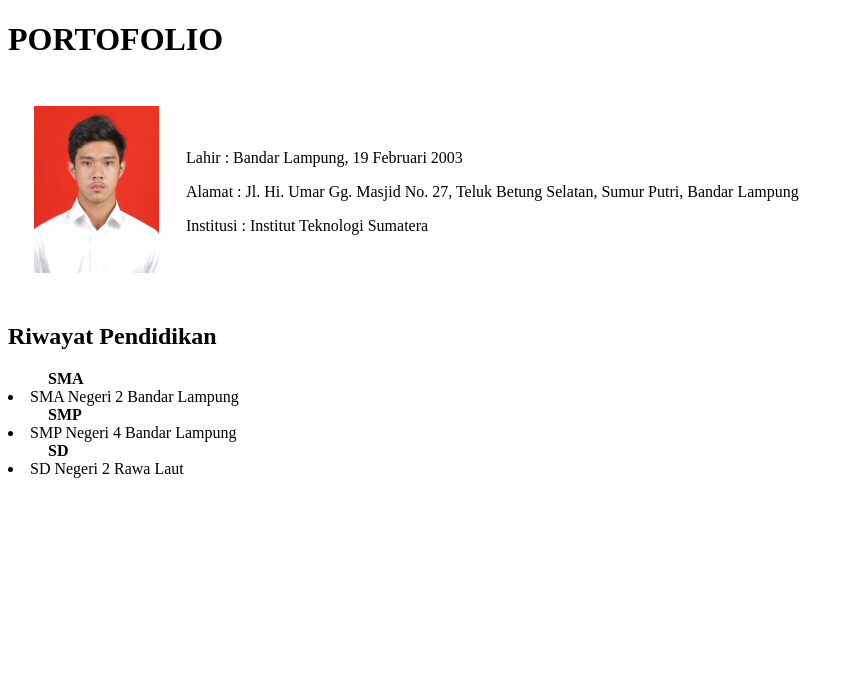
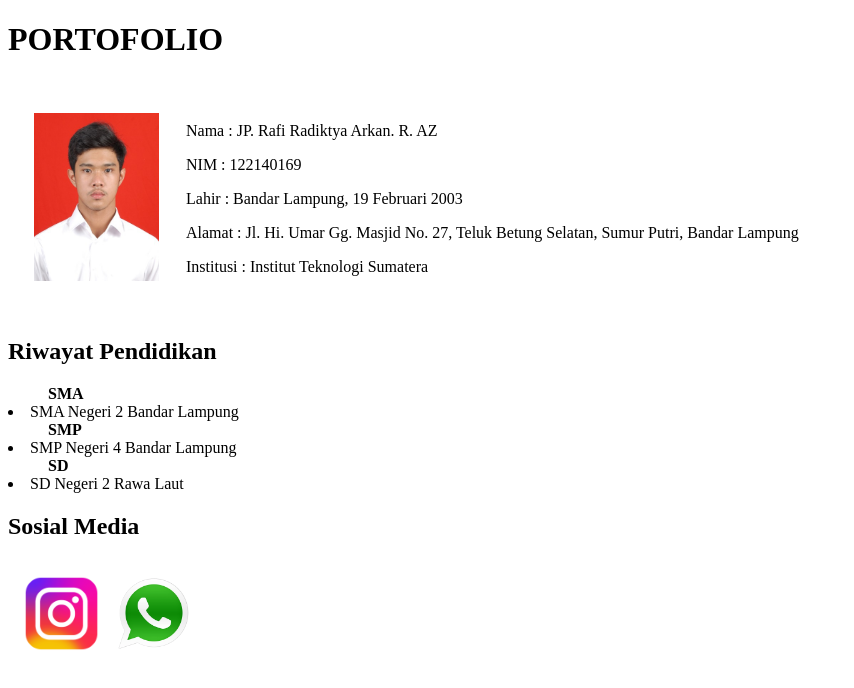
Before and after one commit to jprafi/Portofolio, a plain HTML site: page index.html in a window 1280 px wide. Shown: the whole page, without its empty margins (0-854 px from the left). Drawn offline with Linux system fonts and the light colour scheme.

Commit message:
nambah sosmed

```diff
--- a/index.html
+++ b/index.html
@@ -13,6 +13,8 @@
             <tr>
                 <td><img src="SAVE_20220628_240846.jpg" alt="pasfoto" width="125"></td>
                 <td>
+                    <P>Nama : JP. Rafi Radiktya Arkan. R. AZ</P>
+                    <p>NIM : 122140169</p>
                     <p>Lahir : Bandar Lampung, 19 Februari 2003</p>
                     <p>Alamat : Jl. Hi. Umar Gg. Masjid No. 27, Teluk Betung Selatan, Sumur Putri, Bandar Lampung</p>
                     <p>Institusi : Institut Teknologi Sumatera</p>
@@ -28,11 +30,21 @@
             <dd><b>SD</b></dd>
             <li>SD Negeri 2 Rawa Laut</li>
         </dl>
-
-
-
-
-
+        <h2>Sosial Media</h2>
+        <table cellspacing="15">
+            <tr>
+                <td>
+                    <a href="https://instagram.com/jp_arkan" target="_blank">
+                        <img src="pngtree-instagram-icon-png-image_6315974.png" alt="Instagram Logo" width="75">
+                    </a>
+                </td>
+                <td>
+                    <a href="https://wa.me/089624446365">
+                        <img src="logo-wa-whatsapp.png" alt="WhatsApp Logo" width="75">
+                    </a>
+                </td>
+            </tr>
+        </table>
 </body>
 
 </html>
```
Also changed, not shown: logo-wa-whatsapp.png (added), pngtree-instagram-icon-png-image_6315974.png (added).
